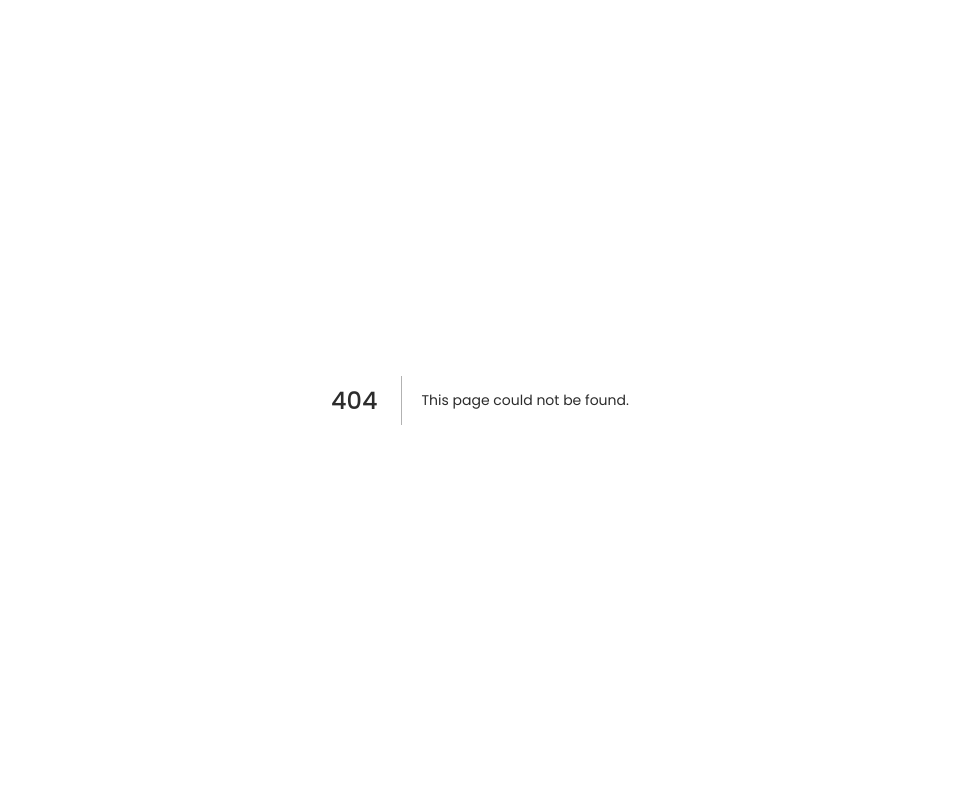
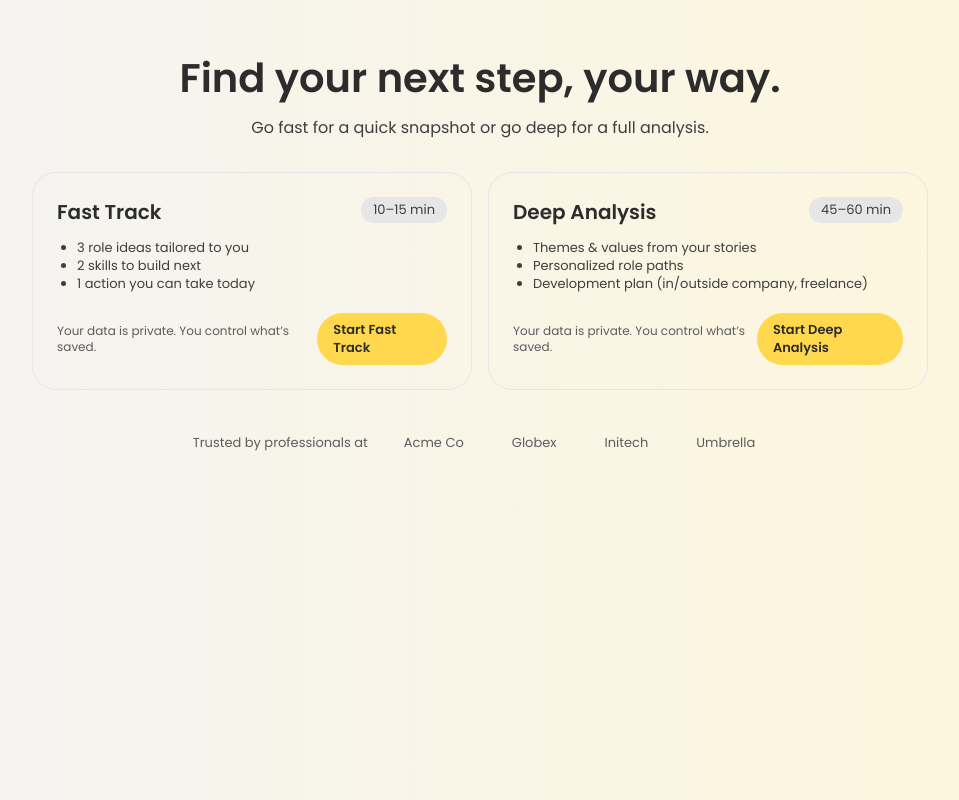
Before and after one commit to jcmanzke/Career-navigator-2, a Next.js app: page /start in a window 1280 px wide. Before the commit this address had no page. Shown: the whole page, without its empty margins (160-1119 px from the left). Built offline with nearby package versions, Linux system fonts and the light colour scheme.

Commit message:
Large push new start page

```diff
--- a/app/AuthForm.tsx
+++ b/app/AuthForm.tsx
@@ -37,7 +37,7 @@ export default function AuthForm({ mode }: { mode: AuthMode }) {
       if (error) {
         setError(error.message);
       } else {
-        router.push("/");
+        router.push("/start");
       }
     } catch (e) {
       setError((e as Error).message);
--- /dev/null
+++ b/app/start/deep/page.tsx
@@ -0,0 +1,20 @@
+"use client";
+
+import { saveProgress } from "@/lib/progress";
+
+export default function DeepAnalysisPlaceholder() {
+  return (
+    <main className="min-h-screen px-4 py-8">
+      <h1 className="font-display text-neutrals-900 text-[28px] md:text-[32px] font-semibold">Deep Analysis (placeholder)</h1>
+      <p className="mt-2 text-neutrals-700">Starter view. Replace with actual deep flow.</p>
+      <button
+        type="button"
+        onClick={() => saveProgress({ track: "deep", stepId: "welcome", updatedAt: Date.now() })}
+        className="mt-6 rounded-full bg-primary-500 text-[#2C2C2C] px-4 py-2 text-small font-semibold focus:outline-none focus-visible:ring-2 focus-visible:ring-offset-2 focus-visible:ring-primary-500/60"
+        aria-label="Save demo progress"
+      >
+        Save demo progress
+      </button>
+    </main>
+  );
+}
--- /dev/null
+++ b/app/start/fast/page.tsx
@@ -0,0 +1,20 @@
+"use client";
+
+import { saveProgress } from "@/lib/progress";
+
+export default function FastTrackPlaceholder() {
+  return (
+    <main className="min-h-screen px-4 py-8">
+      <h1 className="font-display text-neutrals-900 text-[28px] md:text-[32px] font-semibold">Fast Track (placeholder)</h1>
+      <p className="mt-2 text-neutrals-700">This flow is not implemented yet.</p>
+      <button
+        type="button"
+        onClick={() => saveProgress({ track: "fast", stepId: "intro", updatedAt: Date.now() })}
+        className="mt-6 rounded-full bg-primary-500 text-[#2C2C2C] px-4 py-2 text-small font-semibold focus:outline-none focus-visible:ring-2 focus-visible:ring-offset-2 focus-visible:ring-primary-500/60"
+        aria-label="Save demo progress"
+      >
+        Save demo progress
+      </button>
+    </main>
+  );
+}
--- /dev/null
+++ b/app/start/page.tsx
@@ -0,0 +1,105 @@
+"use client";
+
+import Link from "next/link";
+import { useEffect, useState } from "react";
+import { getProgress, getResumeUrl, type Progress } from "@/lib/progress";
+
+export default function StartPage() {
+  const [progress, setProgress] = useState<Progress | null>(null);
+  useEffect(() => { setProgress(getProgress()); }, []);
+
+  return (
+    <main className="min-h-screen px-4 py-8 md:py-12">
+      {/* Hero */}
+      <section className="mx-auto max-w-4xl text-center">
+        <h1 className="font-display text-neutrals-900 text-[28px] md:text-[40px] font-semibold">
+          Find your next step, your way.
+        </h1>
+        <p className="mt-2 text-neutrals-700">
+          Go fast for a quick snapshot or go deep for a full analysis.
+        </p>
+      </section>
+
+      {/* Continue tile */}
+      {progress && (
+        <section className="mx-auto mt-8 max-w-4xl">
+          <Link
+            href={getResumeUrl(progress)}
+            className="group block rounded-3xl border border-accent-700 bg-neutrals-0/80 p-4 md:p-5 shadow-elevation2 focus:outline-none focus-visible:ring-4 focus-visible:ring-primary-500/40"
+            aria-label="Continue your journey"
+          >
+            <div className="flex items-center justify-between">
+              <div>
+                <h2 className="font-semibold text-neutrals-900">Continue your journey</h2>
+                <p className="text-small text-neutrals-600">Resume</p>
+              </div>
+              <span className="text-small text-neutrals-600">Last step: {progress.stepId}</span>
+            </div>
+          </Link>
+        </section>
+      )}
+
+      {/* Track cards */}
+      <section className="mx-auto mt-8 grid max-w-4xl grid-cols-1 gap-4 md:grid-cols-2">
+        {/* Fast Track Card */}
+        <Link
+          href="/start/fast"
+          className="group relative rounded-3xl bg-neutrals-100 p-5 md:p-6 border border-accent-700 focus:outline-none focus-visible:ring-4 focus-visible:ring-primary-500/40"
+          aria-label="Start Fast Track"
+        >
+          <div className="absolute inset-0 rounded-3xl bg-gradient-to-b from-neutrals-0/0 to-neutrals-0/0 pointer-events-none" />
+          <div className="flex items-start justify-between">
+            <h3 className="font-semibold text-neutrals-900 text-[20px]">Fast Track</h3>
+            <span className="rounded-full bg-neutrals-200 px-3 py-1 text-small text-neutrals-800" aria-label="Estimated time 10 to 15 minutes">10–15 min</span>
+          </div>
+          <ul className="mt-3 list-disc pl-5 text-small text-neutrals-700 space-y-1">
+            <li>3 role ideas tailored to you</li>
+            <li>2 skills to build next</li>
+            <li>1 action you can take today</li>
+          </ul>
+          <div className="mt-5 flex items-center justify-between">
+            <span className="text-xs text-neutrals-600">Your data is private. You control what’s saved.</span>
+            <span className="inline-flex items-center gap-2 rounded-full bg-primary-500 text-[#2C2C2C] px-4 py-2 text-small font-semibold focus:outline-none focus-visible:ring-2 focus-visible:ring-offset-2 focus-visible:ring-primary-500/60">
+              Start Fast Track
+            </span>
+          </div>
+        </Link>
+
+        {/* Deep Analysis Card */}
+        <Link
+          href="/start/deep"
+          className="group relative rounded-3xl bg-neutrals-100 p-5 md:p-6 border border-accent-700 focus:outline-none focus-visible:ring-4 focus-visible:ring-primary-500/40"
+          aria-label="Start Deep Analysis"
+        >
+          <div className="absolute inset-0 rounded-3xl bg-gradient-to-b from-neutrals-0/0 to-neutrals-0/0 pointer-events-none" />
+          <div className="flex items-start justify-between">
+            <h3 className="font-semibold text-neutrals-900 text-[20px]">Deep Analysis</h3>
+            <span className="rounded-full bg-neutrals-200 px-3 py-1 text-small text-neutrals-800" aria-label="Estimated time 45 to 60 minutes">45–60 min</span>
+          </div>
+          <ul className="mt-3 list-disc pl-5 text-small text-neutrals-700 space-y-1">
+            <li>Themes & values from your stories</li>
+            <li>Personalized role paths</li>
+            <li>Development plan (in/outside company, freelance)</li>
+          </ul>
+          <div className="mt-5 flex items-center justify-between">
+            <span className="text-xs text-neutrals-600">Your data is private. You control what’s saved.</span>
+            <span className="inline-flex items-center gap-2 rounded-full bg-primary-500 text-[#2C2C2C] px-4 py-2 text-small font-semibold focus:outline-none focus-visible:ring-2 focus-visible:ring-offset-2 focus-visible:ring-primary-500/60">
+              Start Deep Analysis
+            </span>
+          </div>
+        </Link>
+      </section>
+
+      {/* Social proof strip */}
+      <section className="mx-auto mt-10 max-w-4xl" aria-label="Social proof">
+        <div className="flex flex-wrap items-center justify-center gap-6 text-neutrals-600 text-small">
+          <span>Trusted by professionals at</span>
+          <span className="rounded bg-neutrals-100 px-3 py-1">Acme Co</span>
+          <span className="rounded bg-neutrals-100 px-3 py-1">Globex</span>
+          <span className="rounded bg-neutrals-100 px-3 py-1">Initech</span>
+          <span className="rounded bg-neutrals-100 px-3 py-1">Umbrella</span>
+        </div>
+      </section>
+    </main>
+  );
+}
--- /dev/null
+++ b/lib/progress.ts
@@ -0,0 +1,67 @@
+/**
+ * Simple client-side progress persistence with injectable storage for tests.
+ * Does not block on any external API. Uses `localStorage` when available.
+ */
+
+export type Track = "fast" | "deep";
+
+export interface Progress {
+  track: Track;
+  stepId: string;
+  updatedAt: number; // epoch ms
+}
+
+const STORAGE_KEY = "cn_progress";
+
+export interface StorageLike {
+  getItem(key: string): string | null;
+  setItem(key: string, val: string): void;
+  removeItem(key: string): void;
+}
+
+const getDefaultStorage = (): StorageLike | null => {
+  if (typeof window === "undefined") return null;
+  try {
+    return window.localStorage;
+  } catch {
+    return null;
+  }
+};
+
+export function saveProgress(p: Progress, storage: StorageLike | null = getDefaultStorage()): void {
+  if (!storage) return;
+  const toSave = { ...p, updatedAt: p.updatedAt || Date.now() } as Progress;
+  storage.setItem(STORAGE_KEY, JSON.stringify(toSave));
+}
+
+export function getProgress(storage: StorageLike | null = getDefaultStorage()): Progress | null {
+  if (!storage) return null;
+  const raw = storage.getItem(STORAGE_KEY);
+  if (!raw) return null;
+  try {
+    const parsed = JSON.parse(raw) as Progress;
+    if (!parsed || (parsed.track !== "fast" && parsed.track !== "deep") || !parsed.stepId) return null;
+    return parsed;
+  } catch {
+    return null;
+  }
+}
+
+export function clearProgress(storage: StorageLike | null = getDefaultStorage()): void {
+  if (!storage) return;
+  storage.removeItem(STORAGE_KEY);
+}
+
+export function getResumeUrl(p: Progress): string {
+  const base = p.track === "fast" ? "/start/fast" : "/start/deep";
+  const q = p.stepId ? `?step=${encodeURIComponent(p.stepId)}` : "";
+  return `${base}${q}`;
+}
+
+/** In-memory storage for tests */
+export class MemoryStorage implements StorageLike {
+  private map = new Map<string, string>();
+  getItem(key: string): string | null { return this.map.has(key) ? this.map.get(key)! : null; }
+  setItem(key: string, val: string): void { this.map.set(key, val); }
+  removeItem(key: string): void { this.map.delete(key); }
+}
--- a/package.json
+++ b/package.json
@@ -7,7 +7,7 @@
     "build": "next build",
     "start": "next start",
     "lint": "node scripts/lint-stub.js",
-    "test": "echo 'No tests specified'",
+    "test": "node tests/progress.test.js",
     "check:supabase": "node scripts/checkSupabase.mjs"
   },
   "dependencies": {
```
Also changed, not shown: 1 other file (tests, documents, lock files or other folders).
